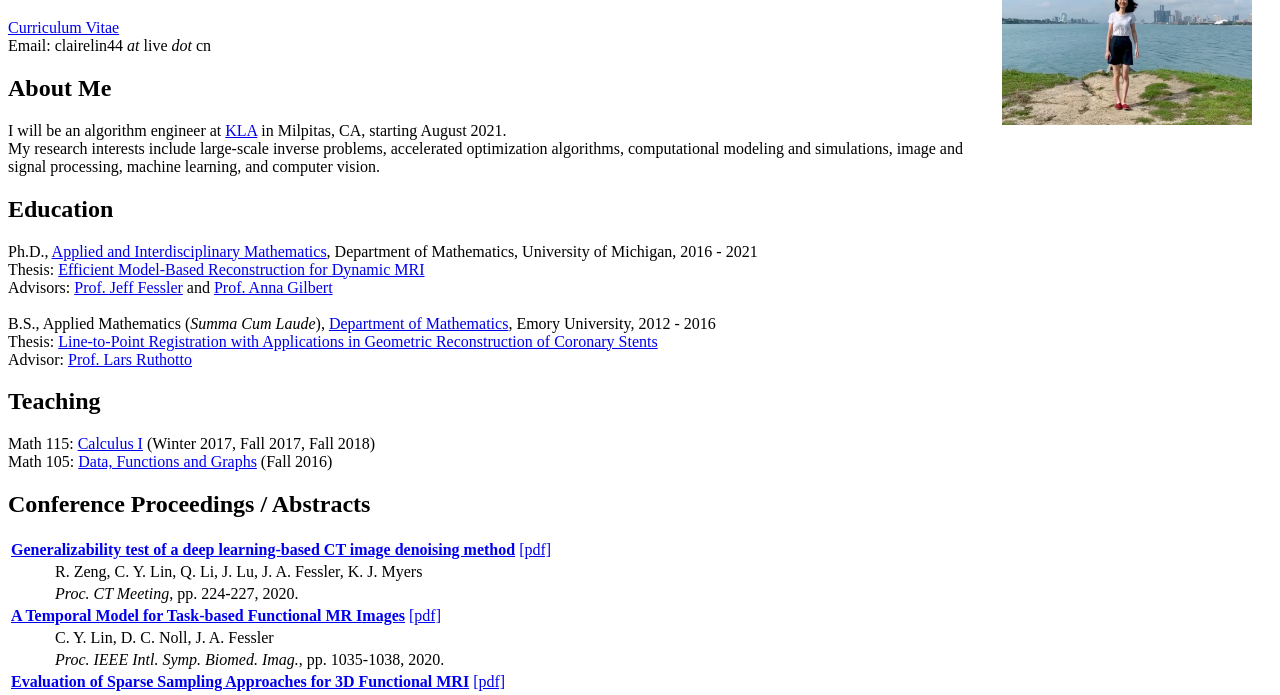
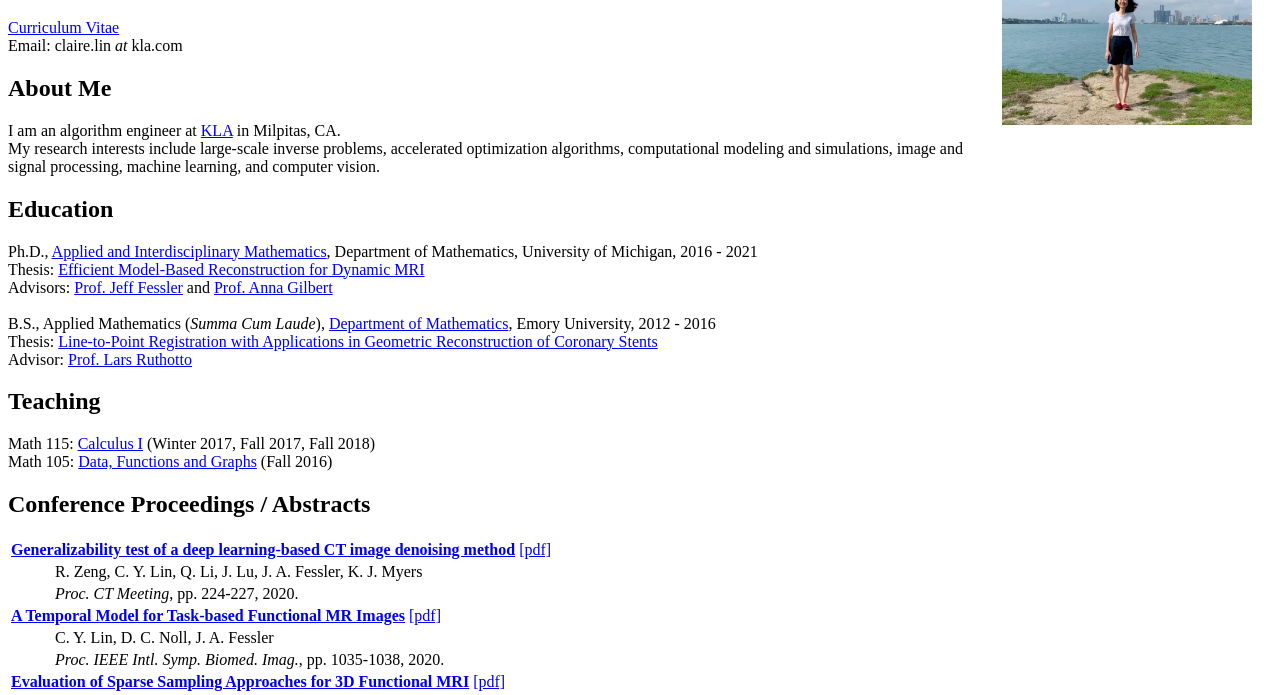
Before and after one commit to ClaireLinHong/ClaireLinHong.github.io, a plain HTML site: page index.html in a window 1280 px wide. Shown: the part 105-800 px from the top of the page. Drawn offline with Linux system fonts and the light colour scheme.

Commit message:
updated email

```diff
--- a/index.html
+++ b/index.html
@@ -11,12 +11,12 @@
 
 
 <a href="cv_Lin.pdf" target="_blank">Curriculum Vitae</a></strong><br>
-Email: clairelin44 <i>at</i> live <i>dot</i> cn<br>
+Email: claire.lin <i>at</i> kla.com<br>
 
 
 <h2>About Me</h2>
-I will be an algorithm engineer at <a href="https://www.kla-tencor.com" target="_blank">
-KLA</a>  in Milpitas, CA, starting August 2021. <br>
+I am an algorithm engineer at <a href="https://www.kla-tencor.com" target="_blank">
+KLA</a>  in Milpitas, CA. <br>
 My research interests include large-scale inverse problems, accelerated optimization algorithms, computational modeling and simulations, image and signal processing, machine learning, and computer vision.
 
 
```
Also changed, not shown: 1 other file.
